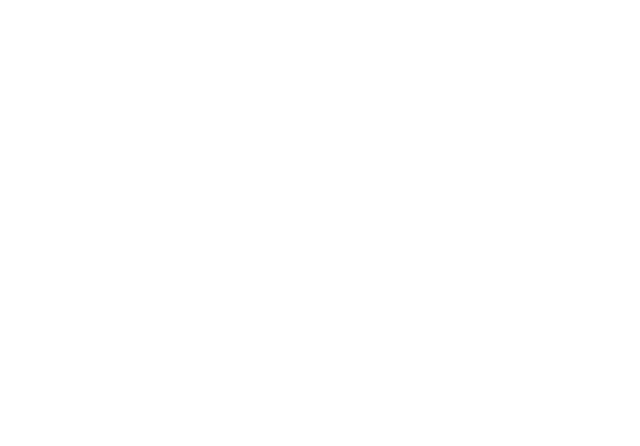
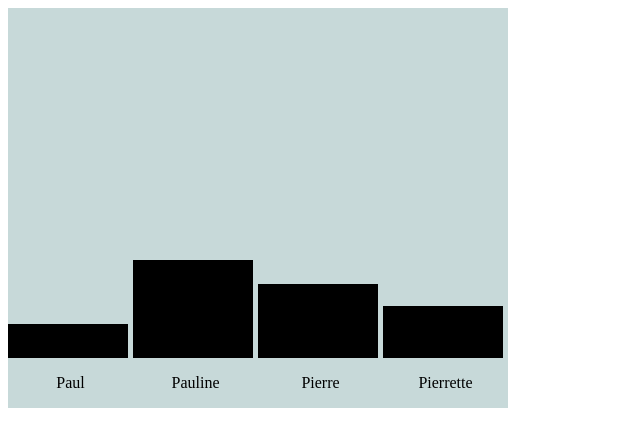
Before and after one commit to idris-maps/heig-datavis-2019, a website: page 20190301-manipulation-dom/exercice_d3/christopschranz.html in a window 1280 px wide. Shown: the whole page, without its empty margins (0-640 px from the left). Drawn offline with nearby package versions, Linux system fonts and the light colour scheme.

Commit message:
exercice_d3/christopschranz

```diff
--- a/20190301-manipulation-dom/exercice_d3/christopschranz.html
+++ b/20190301-manipulation-dom/exercice_d3/christopschranz.html
@@ -2,6 +2,11 @@
 <html>
   <head>
     <meta charset="utf-8" />
+    <style>
+          .bar-chart {
+    background-color: #C7D9D9;
+}
+    </style>
   </head>
   <body>
 
@@ -9,13 +14,47 @@
 
 <script src="https://d3js.org/d3.v5.min.js"></script>
 <script>
+
   const DATA = [
     { nom: 'Paul', note: 34 },
     { nom: 'Pauline', note: 98 },
     { nom: 'Pierre', note: 74 },
     { nom: 'Pierrette', note: 52 },
-  ]
-  const graph = d3.select('#graph')
+  ];
+
+  var svgWidth = 500;
+var svgHeight = 400;
+var svg = d3.select('#graph')
+    .attr("width", svgWidth)
+    .attr("height", svgHeight)
+    .attr("class", "bar-chart");
+
+    var barPadding = 5;
+var barWidth = (svgWidth / DATA.length);
+var barChart = svg.selectAll("rect")
+    .data(DATA)
+    .enter()
+    .append("rect")
+    .attr("y", function(d) {
+        return svgHeight - d.note - 50
+    })
+    .attr("height", function(d) {
+        return d.note;
+    })
+    .attr("width", barWidth - barPadding)
+    .attr("transform", function (d, i) {
+         var translate = [barWidth * i, 0];
+         return "translate("+ translate +")";
+    });
+
+    svg.selectAll('text')
+    .data(DATA)
+    .enter()
+    .append('text')
+    .attr('x', (d, i) => i * barWidth + barWidth / 2)
+    .attr('y', svgHeight-20)
+    .attr('text-anchor', 'middle')
+    .text(d => d.nom)
 </script>
   </body>
 </html>
```
